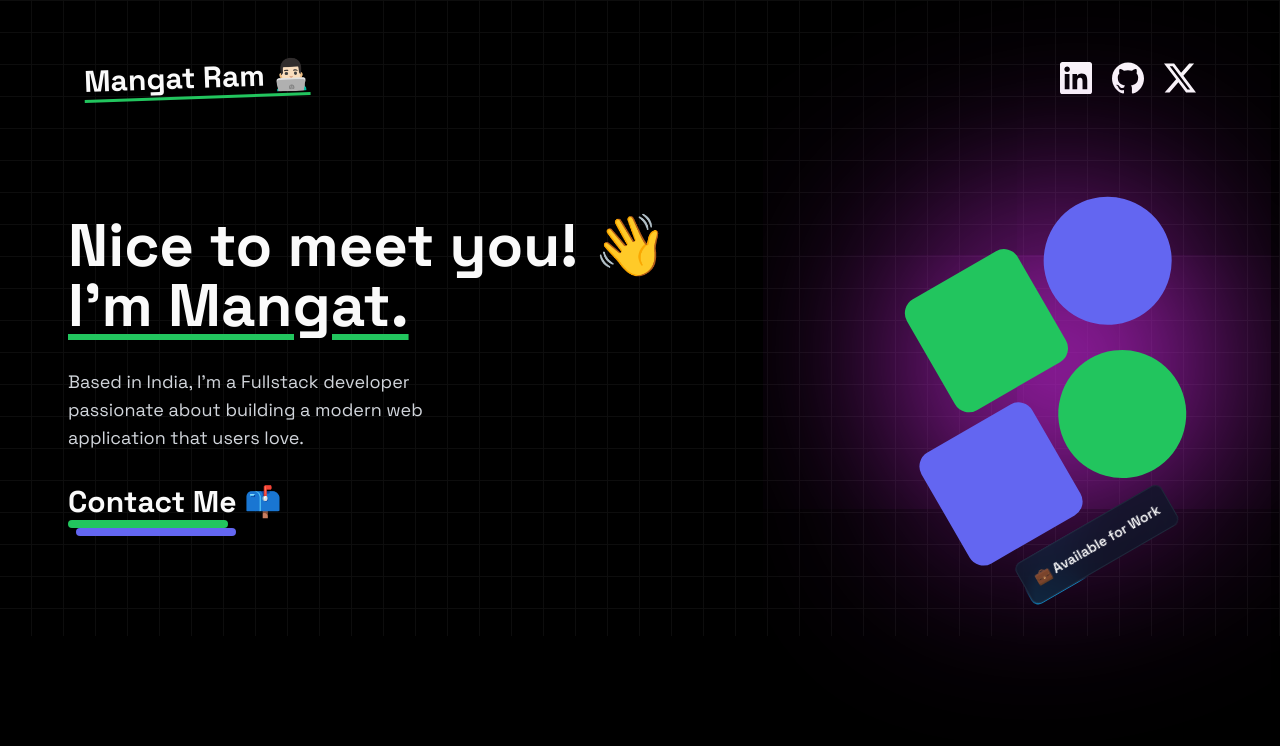
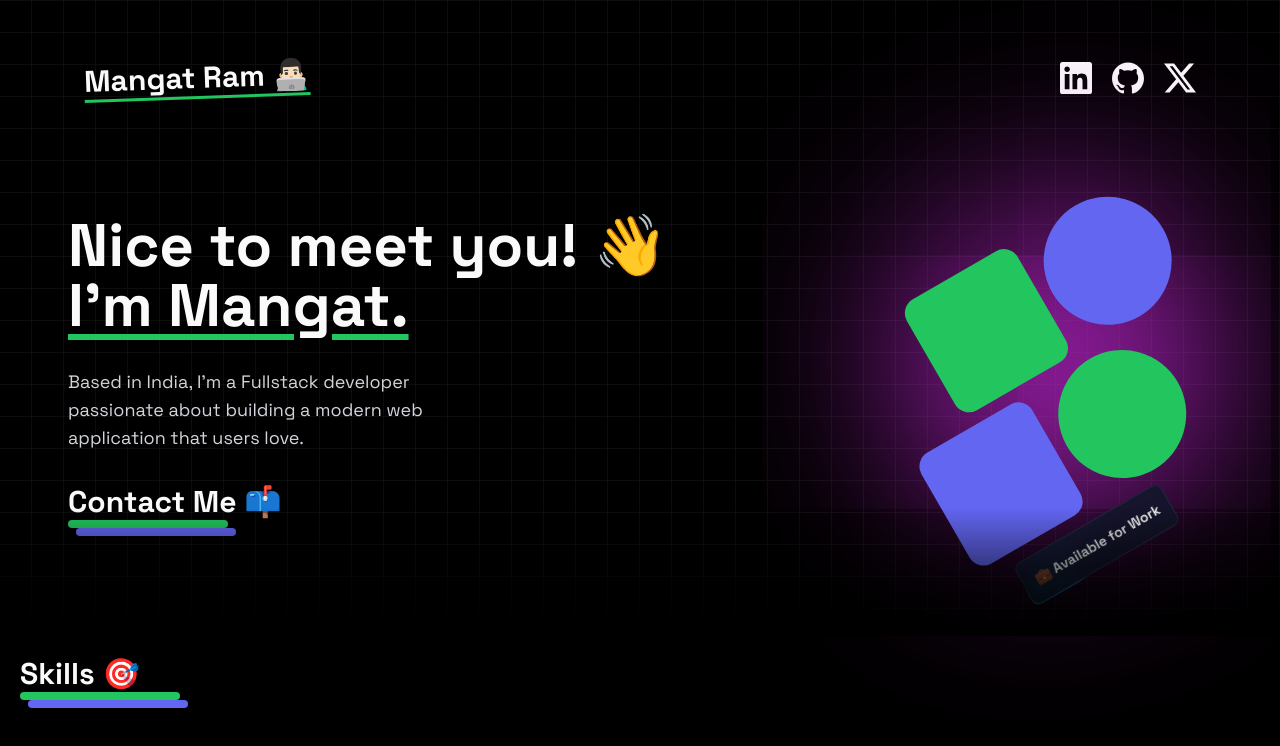
Before and after one commit to mangat-ram/portfolio_dark, a Next.js app: page / in a window 1280 px wide. Shown: the top 746 px of the page. Built offline with nearby package versions, Linux system fonts and the light colour scheme.

Commit message:
Added Title Components.

```diff
--- a/src/app/(home)/components/HeroSection.tsx
+++ b/src/app/(home)/components/HeroSection.tsx
@@ -1,6 +1,7 @@
 import Link from "next/link"
 import React from "react"
 import { MovingBorderBtn } from "./ui/moving-border"
+import Title from "./Title"
 
 export default function HeroSection() {
   return (
@@ -14,11 +15,7 @@
           about building a modern web application that users love.
         </p>
         <Link href={"mailto:someone@gmail.com"} className="inline-block group">
-          <div>
-            <h1 className="text-3xl font-bold group-hover:text-green-500 transition-all">Contact Me 📫</h1>
-            <div className="w-40 h-2 bg-green-500 rounded-full"></div>
-            <div className="w-40 h-2 bg-indigo-500 rounded-full translate-x-2"></div>
-          </div>
+          <Title title="Contact Me 📫" />
         </Link>
       </div>
       <div className="w-72 h-72 space-y-3 -rotate-[30deg] relative">
--- /dev/null
+++ b/src/app/(home)/components/Skills.tsx
@@ -0,0 +1,10 @@
+import React from "react"
+import Title from "./Title"
+
+export default function Skills() {
+  return (
+    <div>
+      <Title title="Skills 🎯"/>
+    </div>
+  )
+}
--- /dev/null
+++ b/src/app/(home)/components/Title.tsx
@@ -0,0 +1,18 @@
+import React from "react"
+
+type TitleProps = {
+  title: string;
+  className?: string;
+}
+
+export default function Title({title,className}:TitleProps) {
+  return (
+    <div className={className}>
+      <h1 className="text-3xl font-bold group-hover:text-green-500 transition-all">
+        {title}
+      </h1>
+      <div className="w-40 h-2 bg-green-500 rounded-full"></div>
+      <div className="w-40 h-2 bg-indigo-500 rounded-full translate-x-2"></div>
+    </div>
+  )
+}
--- a/src/app/(home)/page.tsx
+++ b/src/app/(home)/page.tsx
@@ -1,15 +1,20 @@
 import React from "react"
 import NavBar from "./components/NavBar"
 import HeroSection from "./components/HeroSection"
+import Skills from "./components/Skills"
 
 export default function Page() {
   return (
     <div className="min-h-screen bg-black overflow-hidden">
-      <div className=" dark:bg-black bg-white  dark:bg-grid-white/[0.05] bg-grid-black/[0.5]">
+      <div className=" dark:bg-black bg-white  dark:bg-grid-white/[0.05] bg-grid-black/[0.2] relative">
         <div className="max-w-7xl mx-auto p-5">
           <NavBar />
           <HeroSection />
         </div>
+        <div className="h-10 xl:h-32 bg-gradient-to-t from-black absolute -bottom-5 left-0 xl:bottom-0 w-full"></div>
+      </div>
+      <div className="max-w-7xl mx-auto p-5">
+        <Skills />
       </div>
     </div>
   )
```
